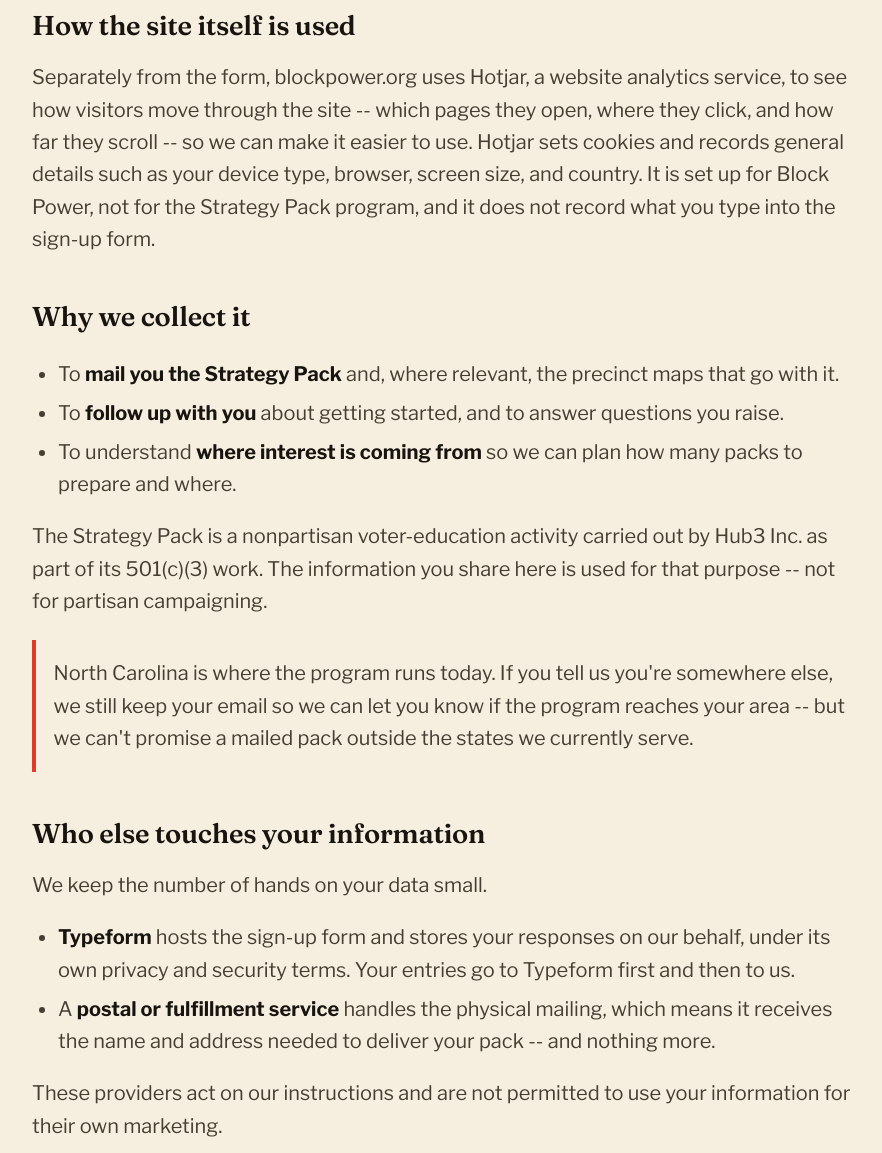
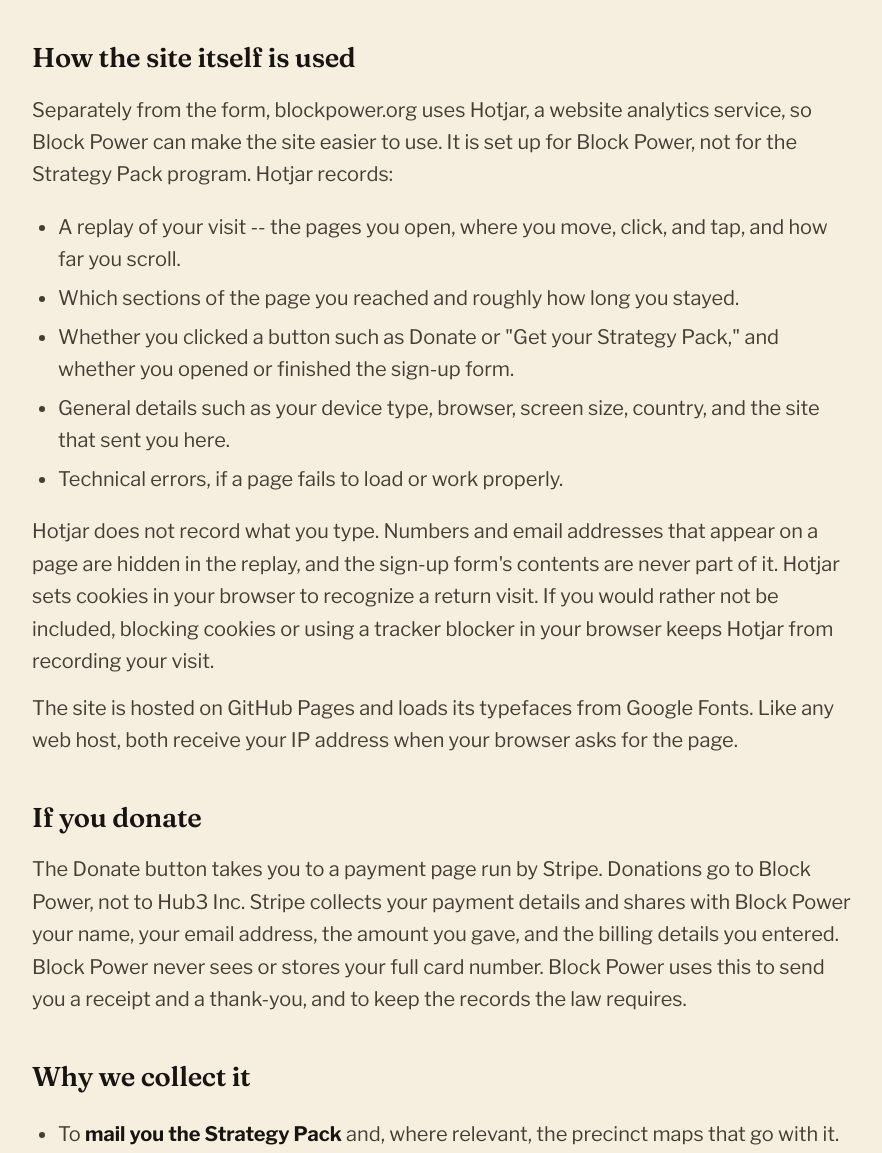
Before and after one commit to BlockPowerNow/blockpower-site, a plain HTML site: page privacy/index.html in a window 1280 px wide. Shown: the part 1269-2422 px from the top of the page, without its empty margins (198-1080 px from the left). Drawn offline with nearby package versions, Linux system fonts and the light colour scheme.

Commit message:
Privacy policy: describe what Hotjar records, add donations (Stripe), hosting and fonts
Brings the page in line with what the site does since 3fcf549: session
replays, sections seen, time on page, button and form events, error capture;
what is hidden (typing, numbers, emails); how to avoid it. New section for
donations via Stripe. Names GitHub Pages and Google Fonts. Not deployed.

Co-Authored-By: Claude Fable 5.2 <noreply@anthropic.com>
Claude-Session: https://claude.ai/code/session_01Gm28g8huD4Sf8eAgU3XXEj

```diff
--- a/privacy/index.html
+++ b/privacy/index.html
@@ -38,10 +38,10 @@
     <div class="doc-head">
       <span class="micro">Privacy Policy</span>
       <h1>Your information, and what we do with it</h1>
-      <p class="updated">Last updated November 22, 2026</p>
+      <p class="updated">Last updated November 24, 2026</p>
     </div>
 
-    <p>This policy covers the <strong>Strategy Pack</strong> sign-up form on blockpower.org and any information you share through it. The form is operated by <strong>Hub3 Inc.</strong>, a 501(c)(3) nonprofit, which prepares and mails the Strategy Pack as a nonpartisan get-out-the-vote resource. blockpower.org is run by <strong>Block Power</strong>, a 501(c)(4) social-welfare organization and Hub3's partner. Where this policy says "we," it means Hub3 Inc. as the organization responsible for your information.</p>
+    <p>This policy covers the <strong>Strategy Pack</strong> sign-up form on blockpower.org and any information you share through it. It also explains what the website itself records when you visit, and what happens if you donate. The form is operated by <strong>Hub3 Inc.</strong>, a 501(c)(3) nonprofit, which prepares and mails the Strategy Pack as a nonpartisan get-out-the-vote resource. blockpower.org is run by <strong>Block Power</strong>, a 501(c)(4) social-welfare organization and Hub3's partner. Where this policy says "we," it means Hub3 Inc. as the organization responsible for your information.</p>
 
     <div class="promise">
       <p>We never sell, rent, or trade your information. We never hand it to a political campaign, party, candidate, or committee for their own use -- not for a fee, not for free -- unless you specifically tell us to.</p>
@@ -58,7 +58,19 @@
     <p>Through the form, we do not collect anything you don't enter yourself. The form does not ask for a Social Security number, a date of birth, or any payment information, and you should never send those to us.</p>
 
     <h2>How the site itself is used</h2>
-    <p>Separately from the form, blockpower.org uses Hotjar, a website analytics service, to see how visitors move through the site -- which pages they open, where they click, and how far they scroll -- so we can make it easier to use. Hotjar sets cookies and records general details such as your device type, browser, screen size, and country. It is set up for Block Power, not for the Strategy Pack program, and it does not record what you type into the sign-up form.</p>
+    <p>Separately from the form, blockpower.org uses Hotjar, a website analytics service, so Block Power can make the site easier to use. It is set up for Block Power, not for the Strategy Pack program. Hotjar records:</p>
+    <ul>
+      <li>A replay of your visit -- the pages you open, where you move, click, and tap, and how far you scroll.</li>
+      <li>Which sections of the page you reached and roughly how long you stayed.</li>
+      <li>Whether you clicked a button such as Donate or "Get your Strategy Pack," and whether you opened or finished the sign-up form.</li>
+      <li>General details such as your device type, browser, screen size, country, and the site that sent you here.</li>
+      <li>Technical errors, if a page fails to load or work properly.</li>
+    </ul>
+    <p>Hotjar does not record what you type. Numbers and email addresses that appear on a page are hidden in the replay, and the sign-up form's contents are never part of it. Hotjar sets cookies in your browser to recognize a return visit. If you would rather not be included, blocking cookies or using a tracker blocker in your browser keeps Hotjar from recording your visit.</p>
+    <p>The site is hosted on GitHub Pages and loads its typefaces from Google Fonts. Like any web host, both receive your IP address when your browser asks for the page.</p>
+
+    <h2>If you donate</h2>
+    <p>The Donate button takes you to a payment page run by Stripe. Donations go to Block Power, not to Hub3 Inc. Stripe collects your payment details and shares with Block Power your name, your email address, the amount you gave, and the billing details you entered. Block Power never sees or stores your full card number. Block Power uses this to send you a receipt and a thank-you, and to keep the records the law requires.</p>
 
     <h2>Why we collect it</h2>
     <ul>
@@ -77,6 +89,8 @@
     <ul>
       <li><strong>Typeform</strong> hosts the sign-up form and stores your responses on our behalf, under its own privacy and security terms. Your entries go to Typeform first and then to us.</li>
       <li>A <strong>postal or fulfillment service</strong> handles the physical mailing, which means it receives the name and address needed to deliver your pack -- and nothing more.</li>
+      <li><strong>Hotjar</strong> stores the visit information described above. It does not receive what you enter in the sign-up form.</li>
+      <li><strong>Stripe</strong> processes donations and stores the payment details you give it.</li>
     </ul>
     <p>These providers act on our instructions and are not permitted to use your information for their own marketing.</p>
 
```
